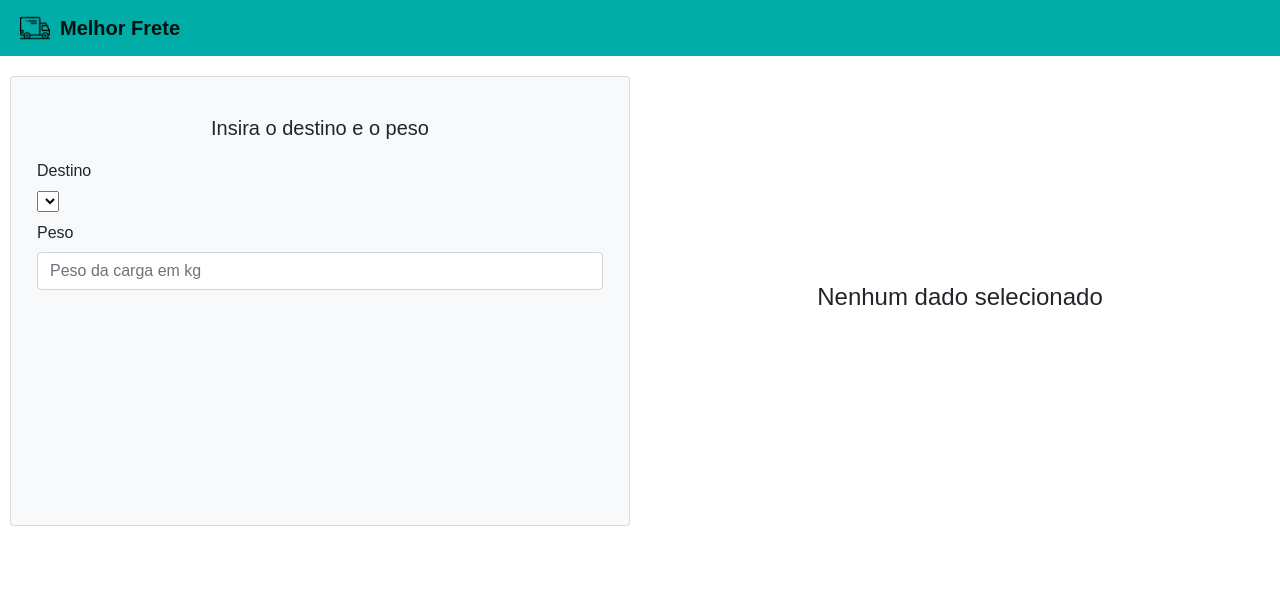
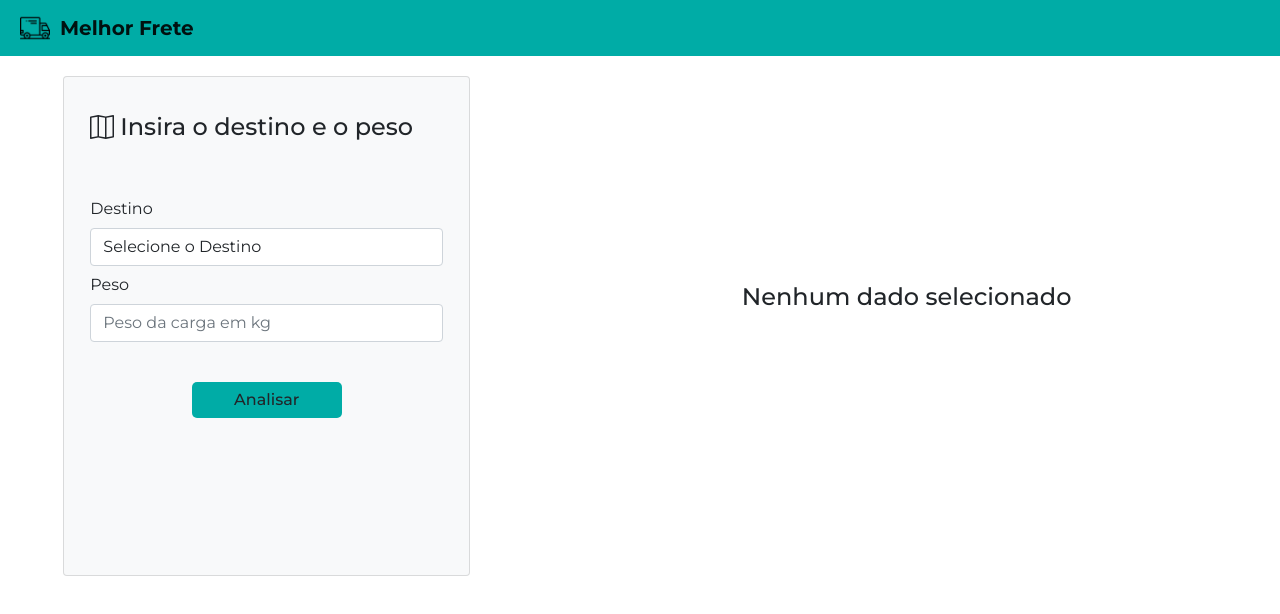
Before and after one commit to zezit/desafio-coorlab, a Vue app in the folder code/: page / in a window 1280 px wide. Shown: the top 614 px of the page. Built offline with nearby package versions, Linux system fonts and the light colour scheme; no server answers.

Commit message:
style - ajustando alguns campos da pesquisa

```diff
--- a/code/public/index.html
+++ b/code/public/index.html
@@ -6,6 +6,12 @@
   <meta http-equiv="X-UA-Compatible" content="IE=edge">
   <meta name="viewport" content="width=device-width, initial-scale=1, shrink-to-fit=no">
   <link rel="icon" href="<%= BASE_URL %>favicon.ico">
+  <link rel="preconnect" href="https://fonts.googleapis.com">
+  <link rel="preconnect" href="https://fonts.gstatic.com" crossorigin>
+  <link
+    href="https://fonts.googleapis.com/css2?family=Montserrat:ital,wght@0,100;0,200;0,300;0,400;0,500;0,600;0,700;0,800;0,900;1,100;1,200;1,300;1,400;1,500;1,600;1,700;1,800&display=swap"
+    rel="stylesheet">
+
   <title>
     <%= htmlWebpackPlugin.options.title %>
   </title>
--- a/code/src/assets/css/main.css
+++ b/code/src/assets/css/main.css
@@ -1,7 +1,7 @@
 /* styles.css */
 
 body {
-    font-family: Arial, sans-serif;
+    font-family: Montserrat, sans-serif;
     --grey-background: #f5f5f5;
     --main-backgroung-color: #00aca6;
     --main-text-dark-color: #333333;
--- a/code/src/components/SearchSection.vue
+++ b/code/src/components/SearchSection.vue
@@ -1,15 +1,32 @@
 <template>
     <b-card bg-variant="light" class="container">
-        <b-form-group label="Insira o destino e o peso" label-size="lg" label-class="font-weight-bold pt-0"
-            label-align-sm="center">
-            <!-- <p class="h3 mb-2 font-weight-bold pt-0" align-sm="center"><b-icon icon="map"></b-icon>Insira o destino e o peso</p> -->
+        <b-form-group>
+            <b-form-group class="form-label">
+                <p class="h4 mb-2 font-weight-bold pt-0" name="label" align-sm="center">
+                    <b-icon icon="map" class="map-icon"></b-icon>Insira o destino e o peso
+                </p>
+            </b-form-group>
+
             <b-form-group label="Destino" label-for="destino" label-cols-sm="3" label-align-sm="right">
-                <b-form-select id="destino" v-model="destinoInput" :options="destinoOptions"></b-form-select>
+                <b-form-select id="destino" v-model="destinoInput" :options="destinoOptions"
+                    class="mb-2 mr-sm-2 mb-sm-0 form-control select-options" size="lg">
+                    <template #first>
+                        <b-form-select-option :value="null" disabled>Selecione o Destino</b-form-select-option>
+                    </template>
+                </b-form-select>
             </b-form-group>
 
             <b-form-group label="Peso" label-for="peso" label-cols-sm="3" label-align-sm="right">
-                <b-form-input id="peso" v-model="pesoInput" type="number" placeholder="Peso da carga em kg"></b-form-input>
+                <b-form-input id="peso" v-model.number="pesoInput" type="number"
+                    placeholder="Peso da carga em kg"></b-form-input>
             </b-form-group>
+
+            <b-col lg="4" class="pb-2 analyze-button-container">
+                <b-button @click="findOptions" class="text-center analyze-button" :disabled="loadingState">
+                    Analisar
+                    <b-spinner v-if="loadingState" small class="spinner"></b-spinner>
+                </b-button>
+            </b-col>
         </b-form-group>
     </b-card>
 </template>
@@ -20,12 +37,14 @@ export default ({
         return {
             pesoInput: null,
             destinoInput: null,
+            loadingState: false,
+            showFieldsErrorMessage: false
         }
     },
 
     computed: {
+        // returns the city options from the store data in alhabetic order
         destinoOptions() {
-            // cidades diferentes em ordem alfabética
             return this.$store.state.data.map((item) => {
                 return {
                     value: item.id,
@@ -39,8 +58,63 @@ export default ({
                 });
             });
         },
-    }
+    },
+
+    methods: {
+        findOptions() {
+            this.loadingState = true;
+
+            if (this.destinoInput && this.pesoInput) {
+                this.$store.dispatch('findOptions', {
+                    destino: this.destinoInput,
+                    peso: this.pesoInput,
+                });
+                return
+            }
+
+            this.loadingState = false;
+        },
+
+        hideModal() {
+            this.$refs['my-modal'].hide()
+        },
+    },
 })
 </script>
 
-<style scoped></style>
+<style scoped>
+.map-icon {
+    margin-right: 6px;
+}
+
+.analyze-button-container {
+    width: 100%;
+    margin-top: 40px;
+    display: flex;
+    align-items: center;
+    justify-content: center;
+}
+
+.analyze-button-container .spinner {
+    margin-left: 10px;
+}
+
+.analyze-button-container button {
+    width: 150px;
+    max-width: 50%;
+    background-color: var(--main-backgroung-color);
+    color: var(--main-text-color);
+    font-weight: 500;
+    font-size: 16px;
+    border-radius: 5px;
+    border: none;
+}
+
+.placeholder-option {
+    color: #999999;
+}
+
+.form-label {
+    margin-bottom: 40px;
+}
+</style>
--- a/code/src/components/ShipmentOptions.vue
+++ b/code/src/components/ShipmentOptions.vue
@@ -4,7 +4,8 @@
             <b-card bg-variant="light" class="container">
             </b-card>
         </div>
-        <div>
+
+        <div v-else>
             <div class="container">
                 <div>
                     <h4>Nenhum dado selecionado</h4>
@@ -17,12 +18,6 @@
 
 <script>
 export default ({
-    data() {
-        return {
-
-        }
-    },
-
     computed: {
         selectedDestineOptions() {
             return this.$store.state.selectedDestineOptions;
--- a/code/src/store/actions.js
+++ b/code/src/store/actions.js
@@ -15,3 +15,7 @@ export const fetchData = ({ commit }) => {
             console.error(error);
         });
 }
+
+export const findOptions = ({ commit }, destine) => {
+    commit('SET_SELECTED_DESTINE', destine);
+}
--- a/code/src/store/mutations.js
+++ b/code/src/store/mutations.js
@@ -1,3 +1,17 @@
 export const SET_DATA = (state, data) => {
     state.data = data;
 }
+
+export const SET_SELECTED_DESTINE = (state, packet) => {
+    let cityName = state.data.find(item => item.id == packet.destino);
+    cityName = cityName ? cityName.city : null;
+
+    console.log(cityName);
+
+    const cityOptions = state.data.filter(item => {
+        if (item.city === cityName) {
+            return item;
+        }
+    });
+    console.log(cityOptions);
+}
--- a/code/src/views/BestTransport.vue
+++ b/code/src/views/BestTransport.vue
@@ -2,10 +2,19 @@
   <main>
     <app-header :appName="appName" />
 
+    <div class="content">
+
+      <b-modal ref="showErrorModal" hide-footer title="Using Component Methods">
+        <div class="d-block text-center">
+          <h3>Hello From My Modal!</h3>
+        </div>
+        <b-button class="mt-3" variant="outline-danger" block @click="hideModal">Close Me</b-button>
+      </b-modal>
+
       <section class="app-body">
         <b-container fluid class="bv-example-row cards-container">
           <b-row>
-          <b-col class="search-container container" :sm="12" :md="6" :lg="6" :xl="6">
+            <b-col class="search-container container" :sm="12" :md="4" :lg="4" :xl="4">
               <search-section></search-section>
             </b-col>
 
@@ -15,6 +24,9 @@
           </b-row>
         </b-container>
       </section>
+
+    </div>
+
   </main>
 </template>
 
@@ -55,7 +67,7 @@ export default {
 }
 
 .container {
-  min-height: 450px;
+  min-height: 500px;
   height: 100%;
 }
 
```
Lines whose indentation alone changed are shown as unchanged.
